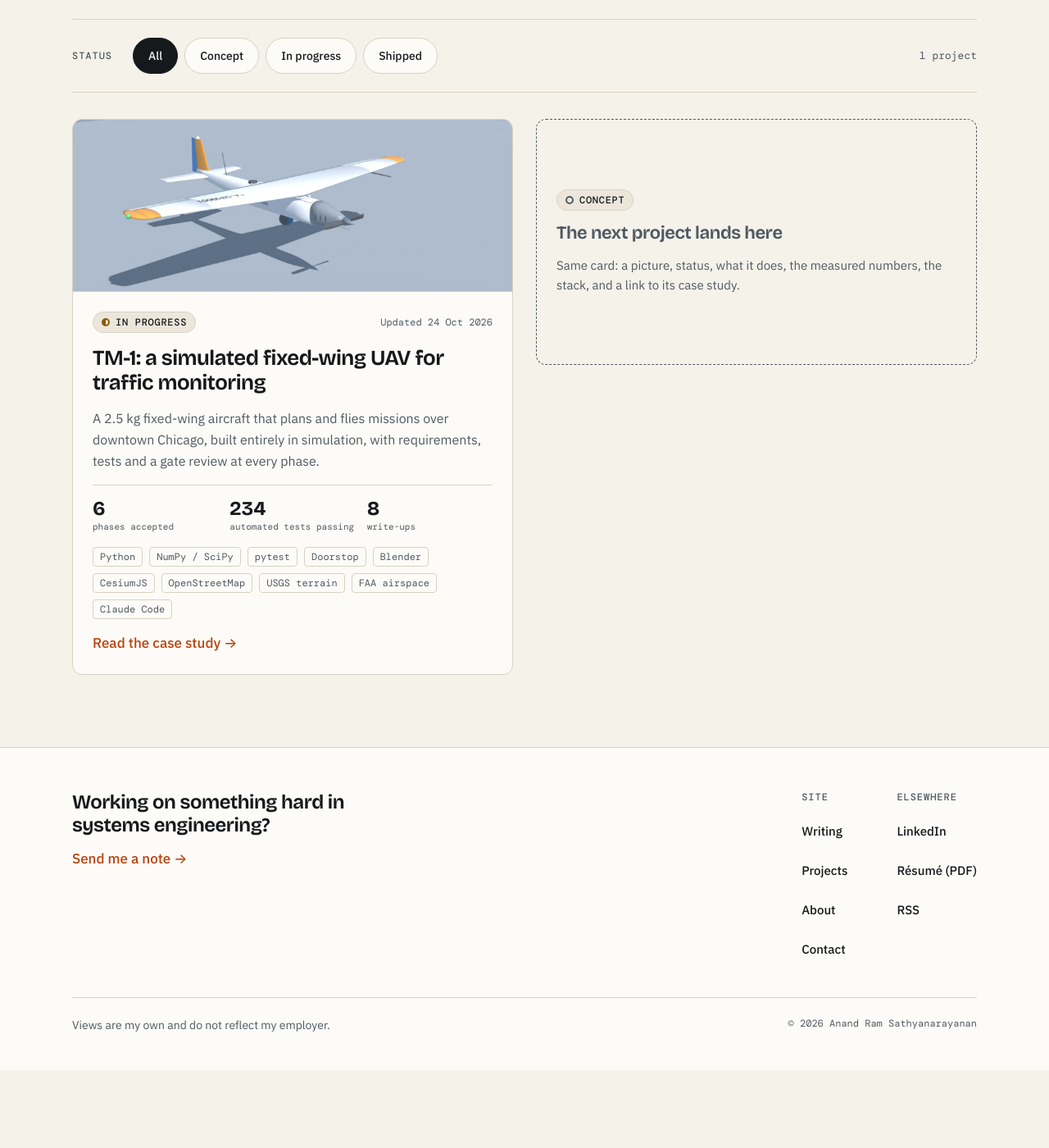
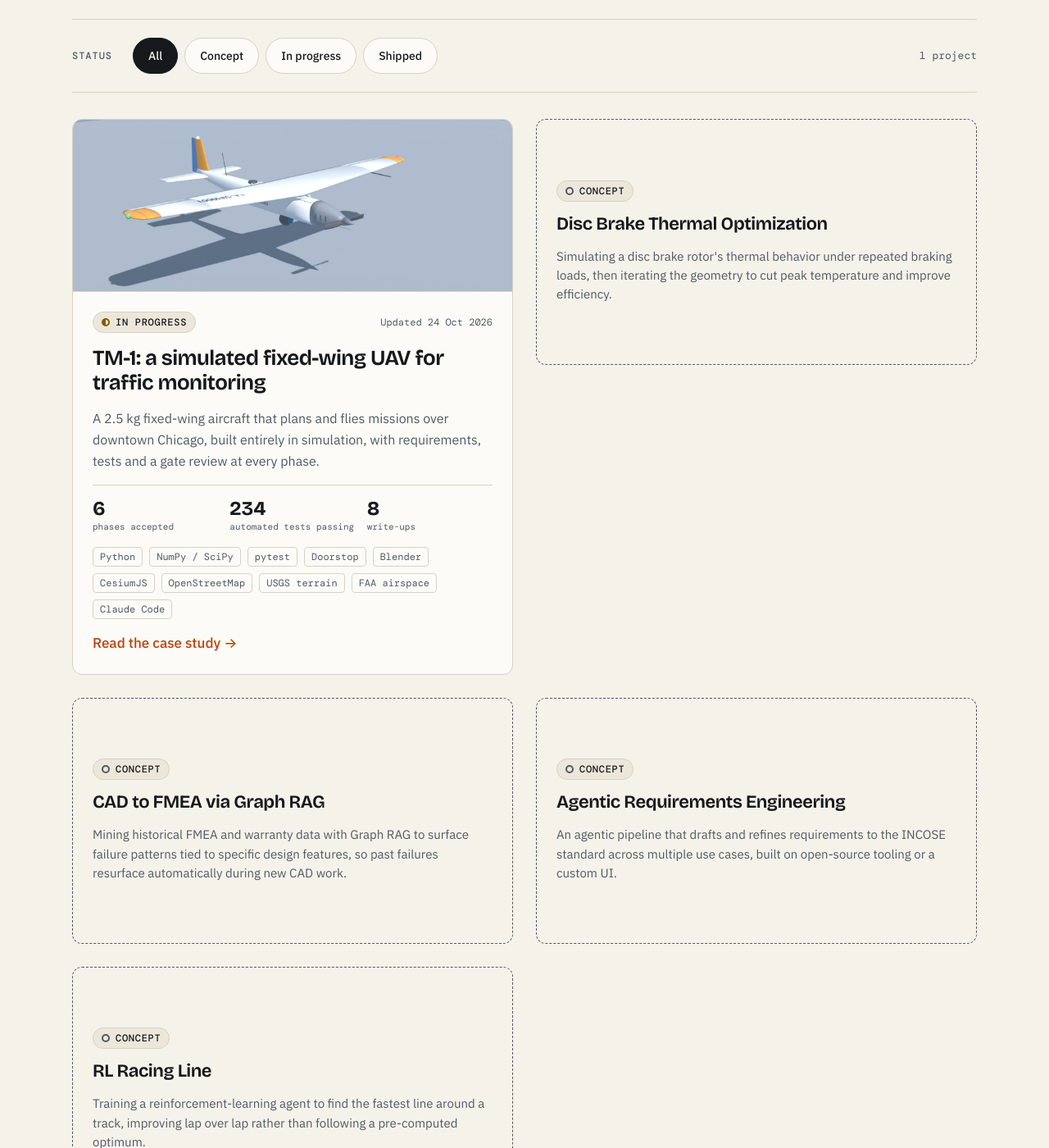
Before and after one commit to anandrams/anandrams.github.io, a Jekyll site: the page built from projects.html, in a window 1280 px wide and 1400 px high, scrolled down 337 px. Shown: the whole window at 82% size. Built offline with Jekyll 4.4.1, drawn with Linux system fonts in a browser that asks for light colours; some web fonts are replaced; before the commit the page ends 1642 px from its top, so only the background shows below that.

Commit message:
Mailto contact, four Concept project cards, updated résumé
Contact page now uses a plain mailto: link instead of the Formspree
form. The résumé already carries the address one click away on this
same page, so routing it through a form wasn't actually keeping it
private - just adding friction. Formspree stays wired up behind
site.formspree_endpoint if spam ever makes a form worth it.

Added four dashed Concept-status teaser cards to the Projects page
(disc brake thermal optimization, CAD-to-FMEA via Graph RAG, agentic
requirements engineering, RL racing line) via a small upcoming_projects
data file - deliberately left out of the status filter and project
count, since they aren't real project cards yet.

Replaced assets/Resume.pdf with the current version: adds the Agentic
AI section (MCP servers/copilots, Simcenter AI Agents controls PoC,
safety-by-design, GraphRAG FMEA exploration) with two estimated,
self-measured metrics, drops the phone number, matches what's on
LinkedIn. Source is resume-builder/build.js in the private repo.

Co-Authored-By: Claude Sonnet 5 <noreply@anthropic.com>
Claude-Session: https://claude.ai/code/session_01At42t24721K53gZ3vDQDZV

```diff
--- a/_config.yml
+++ b/_config.yml
@@ -11,6 +11,7 @@ lang: en
 author:
   name: Anand Ram Sathyanarayanan
   linkedin: anandramsathyanarayanan
+  email: anandramsathyanarayanan@gmail.com
 
 # The link-preview picture for any page that doesn't set its own.
 image: /assets/og-default.jpg
@@ -18,9 +19,11 @@ image: /assets/og-default.jpg
 # Shown in the footer on every page.
 disclaimer: "Views are my own and do not reflect my employer."
 
-# Paste the Formspree endpoint here once the form is created
+# The contact page uses a plain mailto: link by default (the address is
+# already on the hosted résumé one click away, so a form here wouldn't
+# actually keep it private). Paste a Formspree endpoint here only if spam
+# becomes a real problem and a form is worth the added friction
 # (https://formspree.io → new form → copy the POST URL).
-# Until then the contact page shows a LinkedIn fallback instead.
 formspree_endpoint: ""
 
 # Reading speed used to derive "N min read" for each article.
--- /dev/null
+++ b/_data/upcoming_projects.yml
@@ -0,0 +1,28 @@
+# Ideas queued up for active work but not yet started enough to carry their
+# own project page. Rendered as dashed placeholder cards on /projects/ —
+# intentionally not full project cards (no stack, no figures, no case study
+# link) until there's real work behind them. Order is display order.
+
+- title: "Disc Brake Thermal Optimization"
+  blurb: >-
+    Simulating a disc brake rotor's thermal behavior under repeated braking
+    loads, then iterating the geometry to cut peak temperature and improve
+    efficiency.
+
+- title: "CAD to FMEA via Graph RAG"
+  blurb: >-
+    Mining historical FMEA and warranty data with Graph RAG to surface
+    failure patterns tied to specific design features, so past failures
+    resurface automatically during new CAD work.
+
+- title: "Agentic Requirements Engineering"
+  blurb: >-
+    An agentic pipeline that drafts and refines requirements to the INCOSE
+    standard across multiple use cases, built on open-source tooling or a
+    custom UI.
+
+- title: "RL Racing Line"
+  blurb: >-
+    Training a reinforcement-learning agent to find the fastest line around
+    a track, improving lap over lap rather than following a pre-computed
+    optimum.
--- a/projects.html
+++ b/projects.html
@@ -70,11 +70,18 @@ description: >-
       </a>
       {%- endfor -%}
 
+      {%- comment -%}
+        Queued ideas: a dashed teaser, not a real project card. No stack, no
+        figures, no case-study link, and deliberately left out of the
+        status filter and project count above — they aren't projects yet.
+      {%- endcomment -%}
+      {%- for u in site.data.upcoming_projects %}
       <div style="border: 1px dashed var(--muted); border-radius: var(--r-lg); padding: 32px 24px; display: flex; flex-direction: column; gap: 14px; align-items: flex-start; min-height: 300px; justify-content: center">
         <span class="pill"><span class="dot concept" aria-hidden="true"></span>Concept</span>
-        <span class="disp" style="font-size: 22px; font-weight: 650; line-height: 1.22; color: var(--muted)">The next project lands here</span>
-        <span style="font-size: 15px; line-height: 1.55; color: var(--muted)">Same card: a picture, status, what it does, the measured numbers, the stack, and a link to its case study.</span>
+        <span class="disp" style="font-size: 22px; font-weight: 650; line-height: 1.22">{{ u.title }}</span>
+        <span style="font-size: 15px; line-height: 1.55; color: var(--muted)">{{ u.blurb }}</span>
       </div>
+      {%- endfor %}
 
     </div>
 
```
Also changed, not shown: contact.html (+9 -3 lines), 1 other file.
